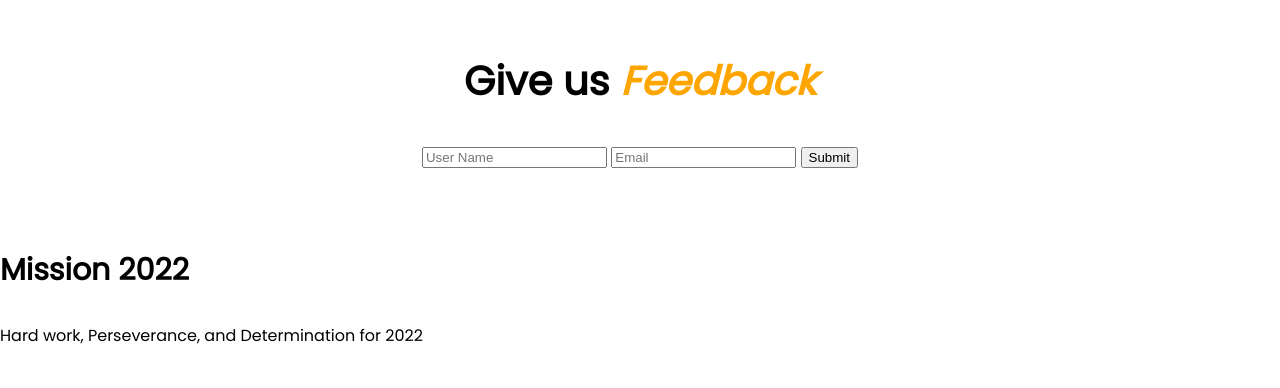
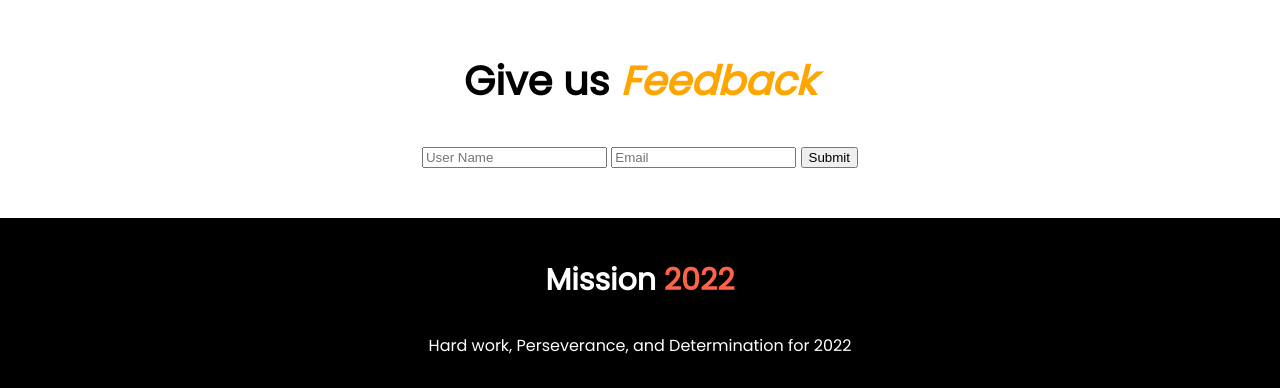
Before and after one commit to Rana12356/mission-2022, a plain HTML site: page index.html in a window 1280 px wide. Shown: the part 2128-2516 px from the top of the page. Before the commit the page ends 2492 px from the top, so only its background shows below. Drawn offline with Linux system fonts and the light colour scheme.

Commit message:
footer style added

```diff
--- a/style.css
+++ b/style.css
@@ -76,3 +76,13 @@ h3{
     text-align: center;
     padding-top: 20px;
 }
+footer{
+    height: 150px;
+    color: white;
+    text-align: center;
+    padding: 10px;
+    background-color: black;
+}
+.footer-color{
+    color: tomato;
+}
```
